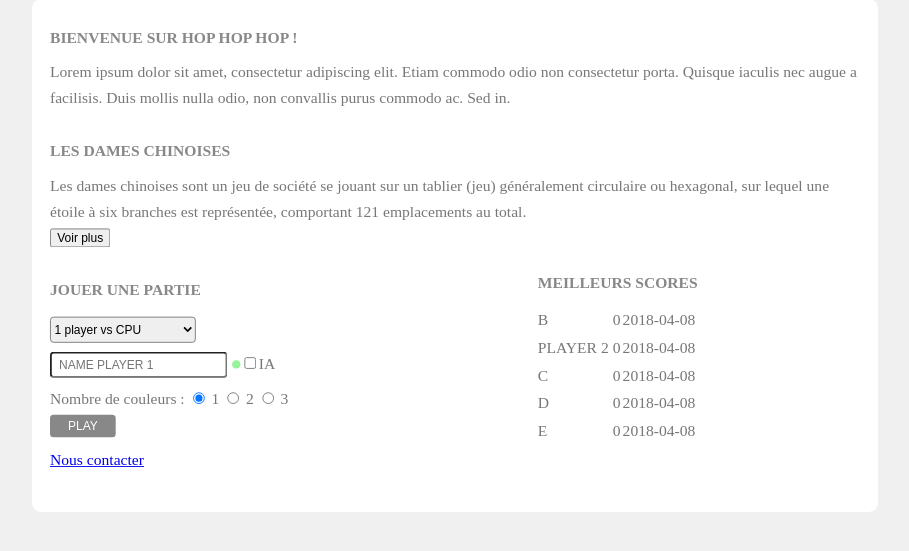
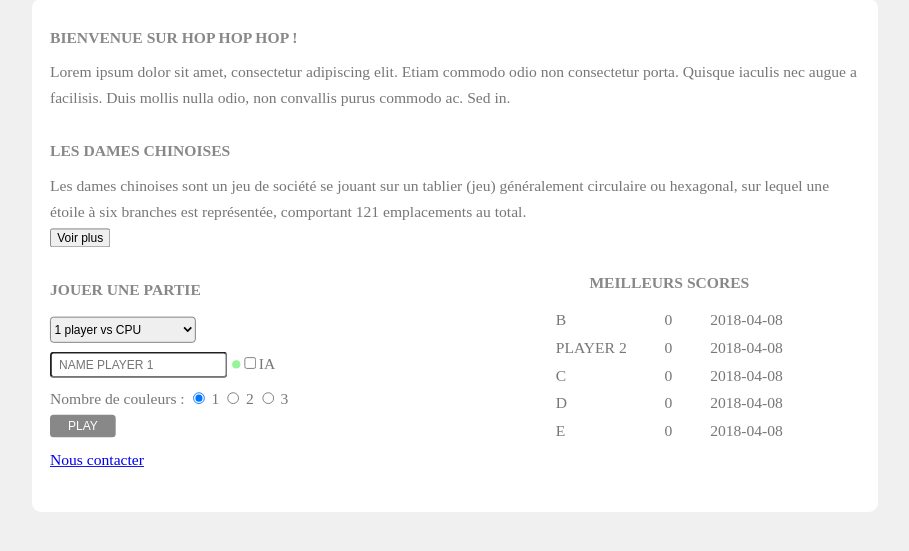
Before and after one commit to Khornya/dames-chinoises, a PHP site: page /home.php in a window 1280 px wide. Shown: the part 134-685 px from the top of the page, without its empty margins (185-1094 px from the left). Run offline with PHP 8.4, Linux system fonts and the light colour scheme; data comes from the database, SQL or seed files in the repository.

Commit message:
Update style.css

```diff
--- a/style.css
+++ b/style.css
@@ -195,3 +195,7 @@ section
   background-color: #CCC;
   border-radius: 4px;
 }
+
+.score {
+  padding: 0px 20px;
+}
```
Lines whose indentation alone changed are shown as unchanged.
